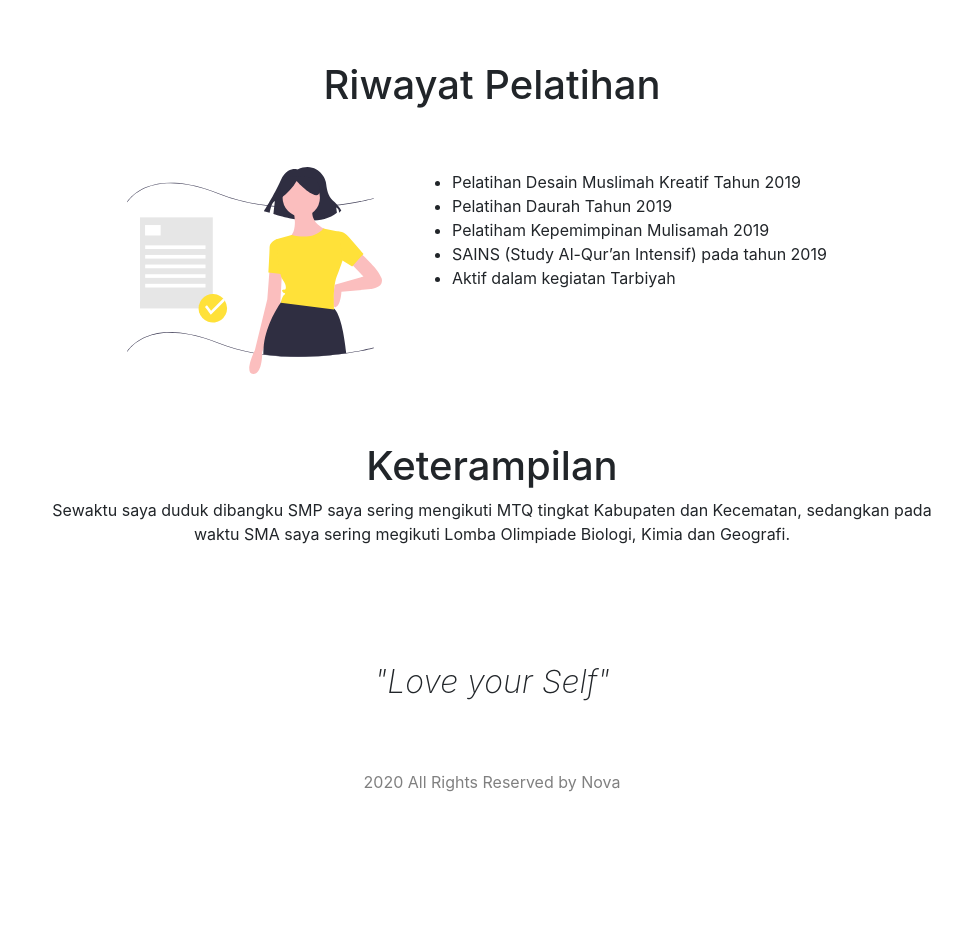
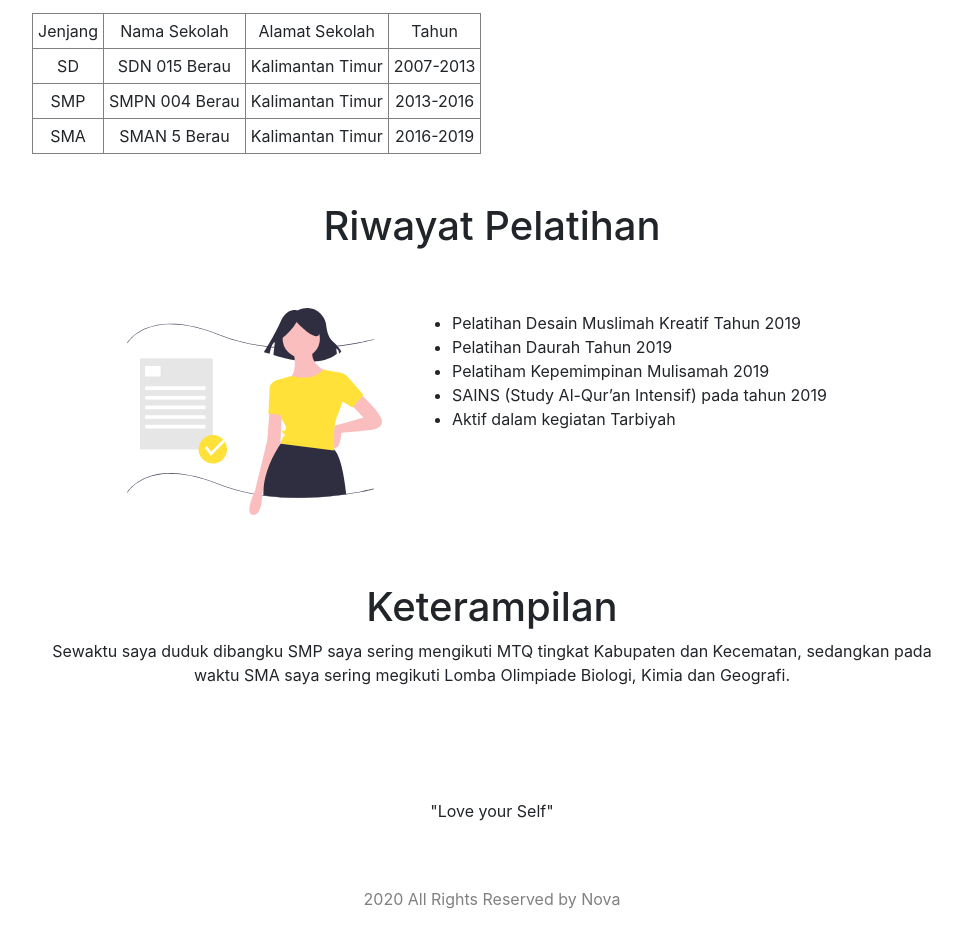
Before and after one commit to NovaHardiyanti/NovaHardiyanti, a plain HTML site: page index.html in a window 1280 px wide. Shown: the part 2042-2985 px from the top of the page, without its empty margins (148-1110 px from the left). Before the commit the page ends 2868 px from the top, so only its background shows below. Drawn offline with nearby package versions, Linux system fonts and the light colour scheme; a web font is replaced by a local one.

Commit message:
Update index.html

```diff
--- a/index.html
+++ b/index.html
@@ -134,6 +134,36 @@
               <p>Dan saat ini saya menempuh pendidikan di Perguruan tinggi Universitas Hasanuddin Makassar. Saya mengambil program studi Agribisnis (S1).</p>
             </div>
           </div>
+          <div class="row justify-content-center text-center">
+            <div class="col-md-10">
+              <table border="1" cellpadding="5" cellspacing="0">
+                <tr>
+                  <td>Jenjang</td>
+                  <td>Nama Sekolah</td>
+                  <td>Alamat Sekolah</td>
+                  <td>Tahun</td>
+                </tr>
+                <tr>
+                  <td>SD</td>
+                  <td>SDN 015 Berau</td>
+                  <td>Kalimantan Timur</td>
+                  <td>2007-2013 </td>
+                </tr>
+                <tr>
+                  <td>SMP</td>
+                  <td>SMPN 004 Berau</td>
+                  <td>Kalimantan Timur</td>
+                  <td>2013-2016 </td>
+                </tr>
+                <tr>
+                  <td>SMA</td>
+                  <td>SMAN 5 Berau</td>
+                  <td>Kalimantan Timur</td>
+                  <td>2016-2019</td>
+                </tr>
+            </table>
+            </div>
+          </div>
         </div>
       </section>
 
@@ -179,12 +209,10 @@
       </section>
 
       <!-- CAPTION -->
-      <div class="testimonial mt-5 text-center">
-        <div class="container">
-          <div class="row justify-content-center">
-            <div class="col-lg-8 mt-5 caption ">
-              <p>"Love your Self"</p>
-            </div>
+      <div class="container mt-5 text-center">
+        <div class="row justify-content-center">
+          <div class="col-lg-8 mt-5 caption ">
+            <p>"Love your Self"</p>
           </div>
         </div>
       </div>
```
